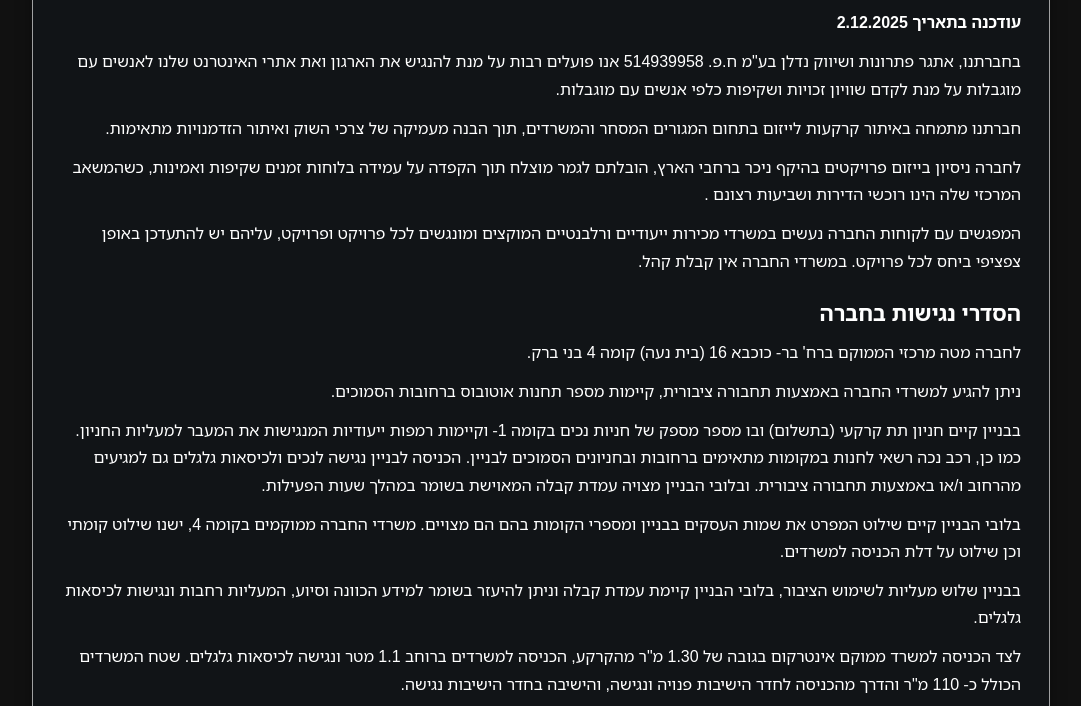
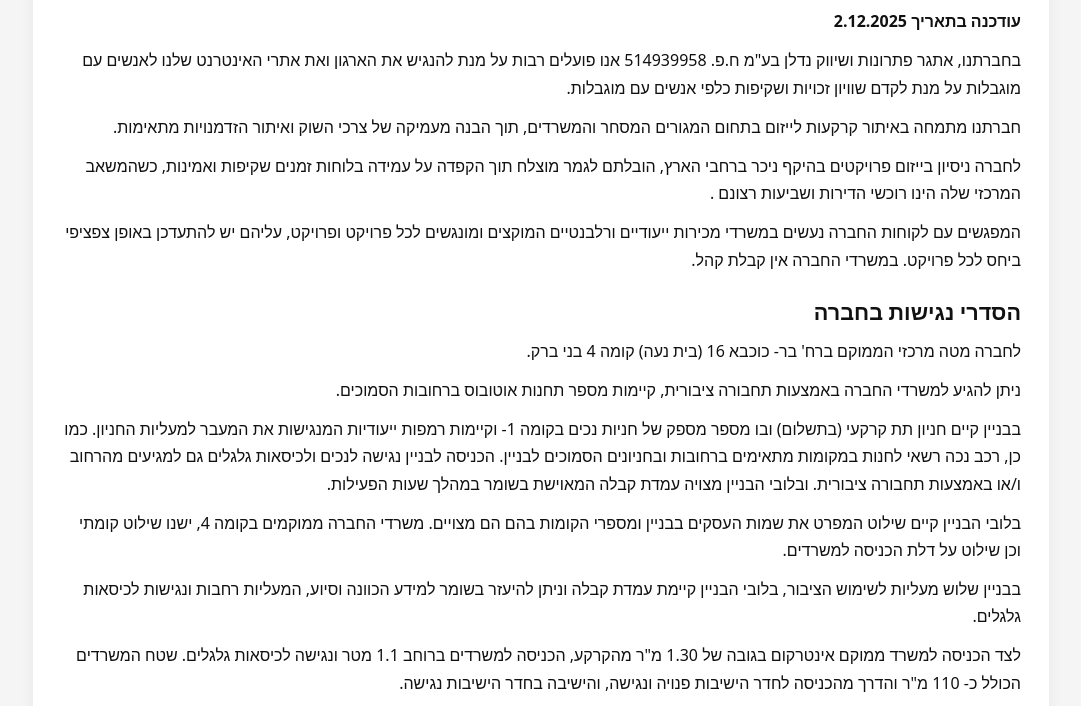
Before and after one commit to omri1507/haoman-noki-demo, a plain HTML site: page negishut.html in a window 1280 px wide. Shown: the part 400-1106 px from the top of the page, without its empty margins (99-1180 px from the left). Drawn offline with Linux system fonts and the light colour scheme.

Commit message:
Undo: עמוד הנגישות הותאם לנראות העמוד הראשי
Reverts: 0f9cff1

```diff
--- a/negishut.html
+++ b/negishut.html
@@ -8,32 +8,27 @@
     <title>הצהרת נגישות – אתגר נדל"ן</title>
     <meta name="viewport" content="width=device-width, initial-scale=1">
 
-    <link rel="preconnect" href="https://fonts.googleapis.com">
-    <link rel="preconnect" href="https://fonts.gstatic.com" crossorigin>
-    <link href="https://fonts.googleapis.com/css2?family=Noto+Sans+Hebrew:wght@100..900&display=swap" rel="stylesheet">
-
     <style>
         :root {
-            color-scheme: dark;
+            color-scheme: light;
         }
 
         body {
             margin: 0;
             padding: 1.5rem;
-            font-family: 'Noto Sans Hebrew', sans-serif;
-            background: #111;
-            color: #fff;
+            font-family: system-ui, -apple-system, BlinkMacSystemFont, "Segoe UI", sans-serif;
+            background: #f5f5f5;
+            color: #111;
             line-height: 1.7;
         }
 
         .page-wrapper {
             max-width: 960px;
             margin: 0 auto;
-            background: rgba(19, 24, 31, 0.5);
+            background: #ffffff;
             padding: 1.75rem;
-            border-radius: 1rem;
-            border: 1px solid rgba(255, 255, 255, 0.6);
-            box-shadow: 0 4px 16px rgba(0, 0, 0, 0.35);
+            border-radius: 12px;
+            box-shadow: 0 4px 16px rgba(0, 0, 0, 0.06);
         }
 
         .elementor-widget-container {
@@ -41,8 +36,6 @@
         }
 
         h1, h2 {
-            font-family: 'Noto Sans Hebrew', sans-serif;
-            font-weight: 400;
             line-height: 1.3;
             margin-top: 1.5rem;
             margin-bottom: 0.75rem;
@@ -70,7 +63,7 @@
         }
 
         a {
-            color: inherit;
+            color: #005bb5;
             text-decoration: underline;
             text-decoration-thickness: 0.08em;
             text-underline-offset: 0.15em;
@@ -78,7 +71,7 @@
 
         a:hover,
         a:focus {
-            text-decoration-color: #A93242;
+            text-decoration: none;
         }
 
         @media (max-width: 600px) {
```
